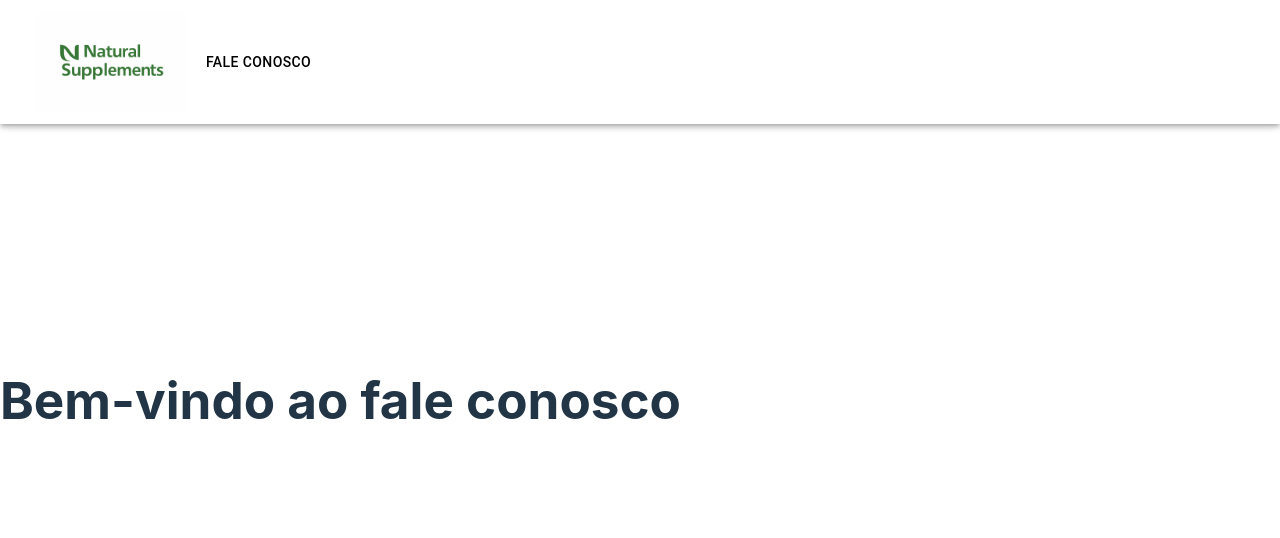
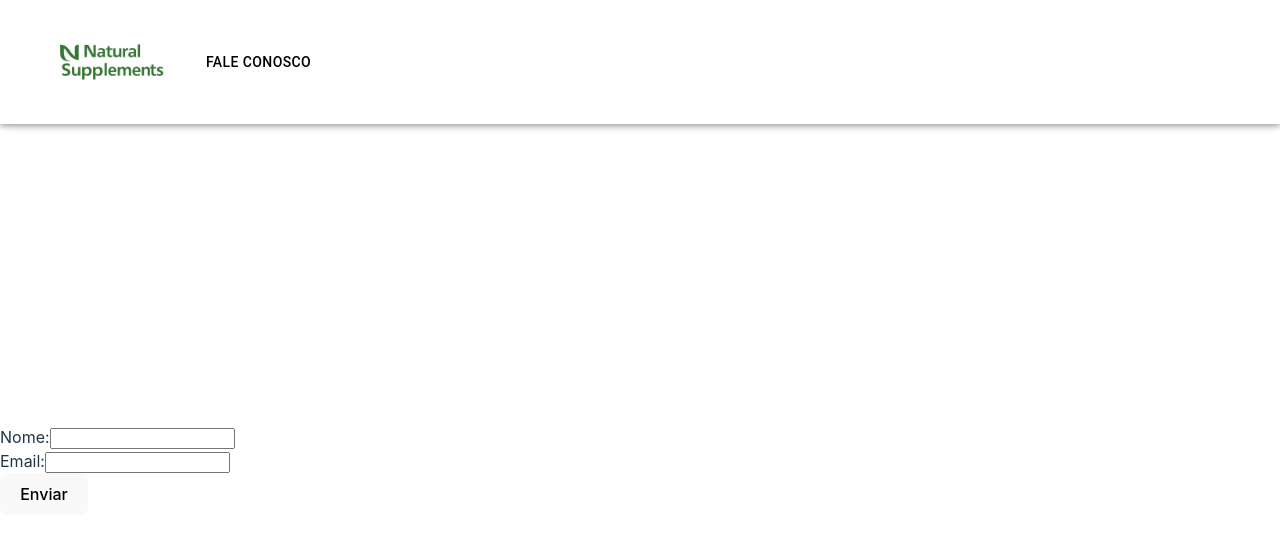
Before and after one commit to Calebe658/projeto-final-react, a React (Vite) app: page /contato in a window 1280 px wide. Shown: the top 538 px of the page. Built offline with nearby package versions, Linux system fonts and the light colour scheme.

Commit message:
atualização

```diff
--- a/src/App.jsx
+++ b/src/App.jsx
@@ -10,11 +10,15 @@ const App = () => {
     <>
       <BrowserRouter>
         <Header />
+
+        <div style={{paddingTop: 140}}>
           <Routes>
             <Route path="/" element={<Home />} />
             <Route path="/produto/:id" element={<Product />} />
             <Route path='/contato' element={<Contato />} />
           </Routes>
+        </div>
+
       </BrowserRouter>
     </>
   );
--- a/src/components/molecules/OutlinedCard.jsx
+++ b/src/components/molecules/OutlinedCard.jsx
@@ -10,7 +10,7 @@ export default function OutlinedCard({ id, nome, foto, cargo }) {
   const navigate = useNavigate();
 
   return (
-    <Card sx={{ minWidth: 275 }}>
+    <Card sx={{ minWidth: 300, minHeight: 200, marginTop: 5 }}>
       <CardContent>
         <Typography
           sx={{
--- a/src/components/pages/FaleConosco.jsx
+++ b/src/components/pages/FaleConosco.jsx
@@ -1,6 +1,67 @@
+
+import React, { useState } from 'react';
 
 const Contato = () => {
-    return <h1>Bem-vindo ao fale conosco</h1>
-};
+    const [formData, setFormData] = useState({ name: '', email: '' });
+    const [errors, setErrors] = useState({ name: '', email: '' });
+
+    const validate = () => {
+        const newErrors = {};
+
+        if (!formData.name) newErrors.name = 'Nome é obrigatório';
+
+        if (!formData.email) {
+            newErrors.email = 'Email é obrigatório';
+
+        } else if (!/\S+@\S+\.\S+/.test(formData.email)) {
+            newErrors.email = 'Email inválido';
+        }
+
+        setErrors(newErrors);
+        return Object.keys(newErrors).length === 0;
+    };
+
+    const handleSubmit = (e) => {
+        e.preventDefault();
+
+        if (validate()) {
+            alert('Formulário enviado!');
+        }
+    };
+
+    return (
+        <form onSubmit={handleSubmit}>
+            <div>
+                <label>
+                    Nome:
+                    <input
+                        type="text"
+                        value={formData.name}
+                        onChange={(e) =>
+                            setFormData({ ...formData, name: e.target.value })}
+                    />
+                </label>
+
+                {errors.name && <span>{errors.name}</span>}
+            </div>
+
+            <div>
+                <label>
+                    Email:
+                    <input
+                        type="email"
+                        value={formData.email}
+                        onChange={(e) =>
+                            setFormData({ ...formData, email: e.target.value })}
+                    />
+                </label>
+
+                {errors.email && <span>{errors.email}</span>}
+            </div>
+
+            <button type="submit">Enviar</button>
+        </form>
+    );
+}
 
 export default Contato;
```
Lines whose indentation alone changed are shown as unchanged.
